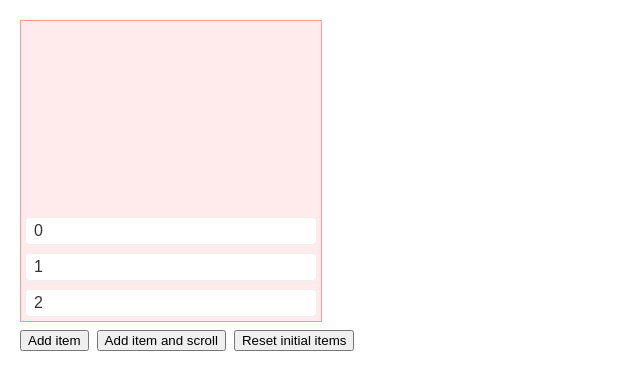
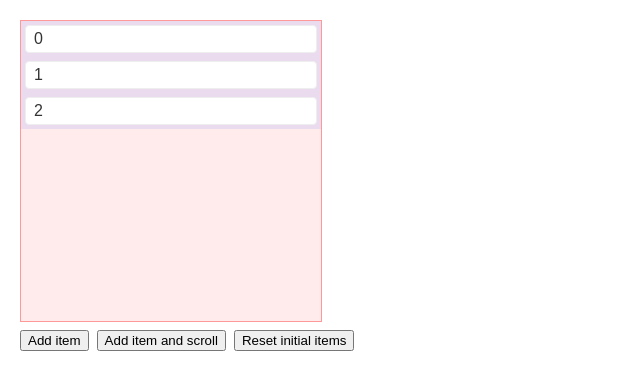
Before and after one commit to ckuijjer/column-reverse-scroll-to-bottom, a React (Create React App) app: page / in a window 1280 px wide. Shown: the top 390 px of the page, without its empty margins (0-640 px from the left). Built offline with nearby package versions, Linux system fonts and the light colour scheme.

Commit message:
Inner container to fix scrolling on Firefox

```diff
--- a/src/List.js
+++ b/src/List.js
@@ -10,19 +10,26 @@ export default class List extends React.Component {
 
   render() {
     const { items } = this.props;
-    const style = {
+    const styles = {
+      container: {
         border: '1px solid #f99',
         backgroundColor: 'rgba(255, 153, 153, 0.2)',
         width: 300,
         height: 300,
         overflow: 'scroll',
+      },
+      innerContainer: {
         display: 'flex',
         flexDirection: 'column-reverse',
+        backgroundColor: 'rgba(153, 153, 255, 0.2)',
+      },
     };
 
     return (
-      <div style={style} ref={el => (this.container = el)}>
+      <div style={styles.container} ref={el => (this.container = el)}>
+        <div style={styles.innerContainer}>
           {[...items].reverse().map((item, i) => <Item>{item}</Item>)}
+        </div>
       </div>
     );
   }
```
Lines whose indentation alone changed are shown as unchanged.
